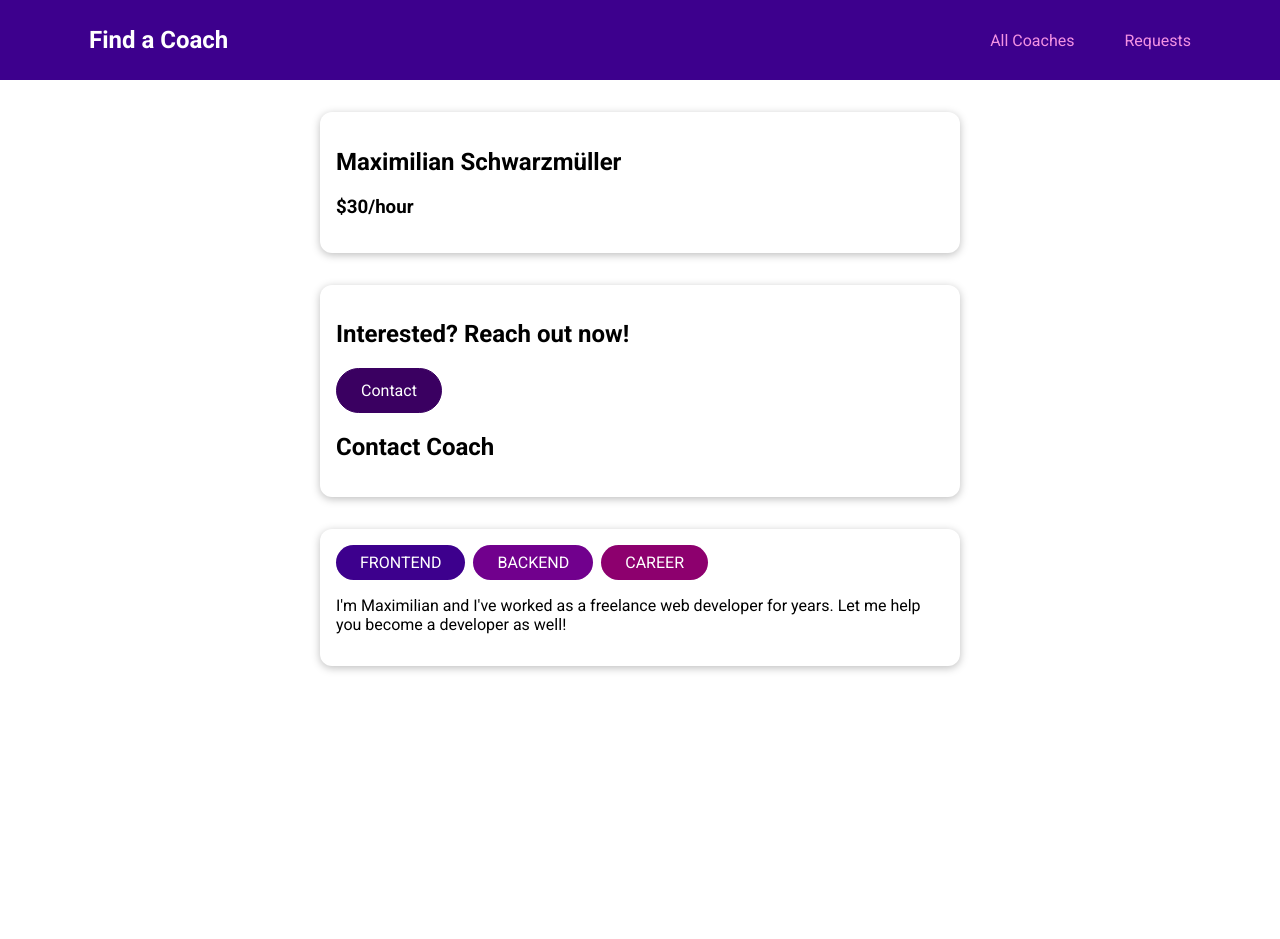
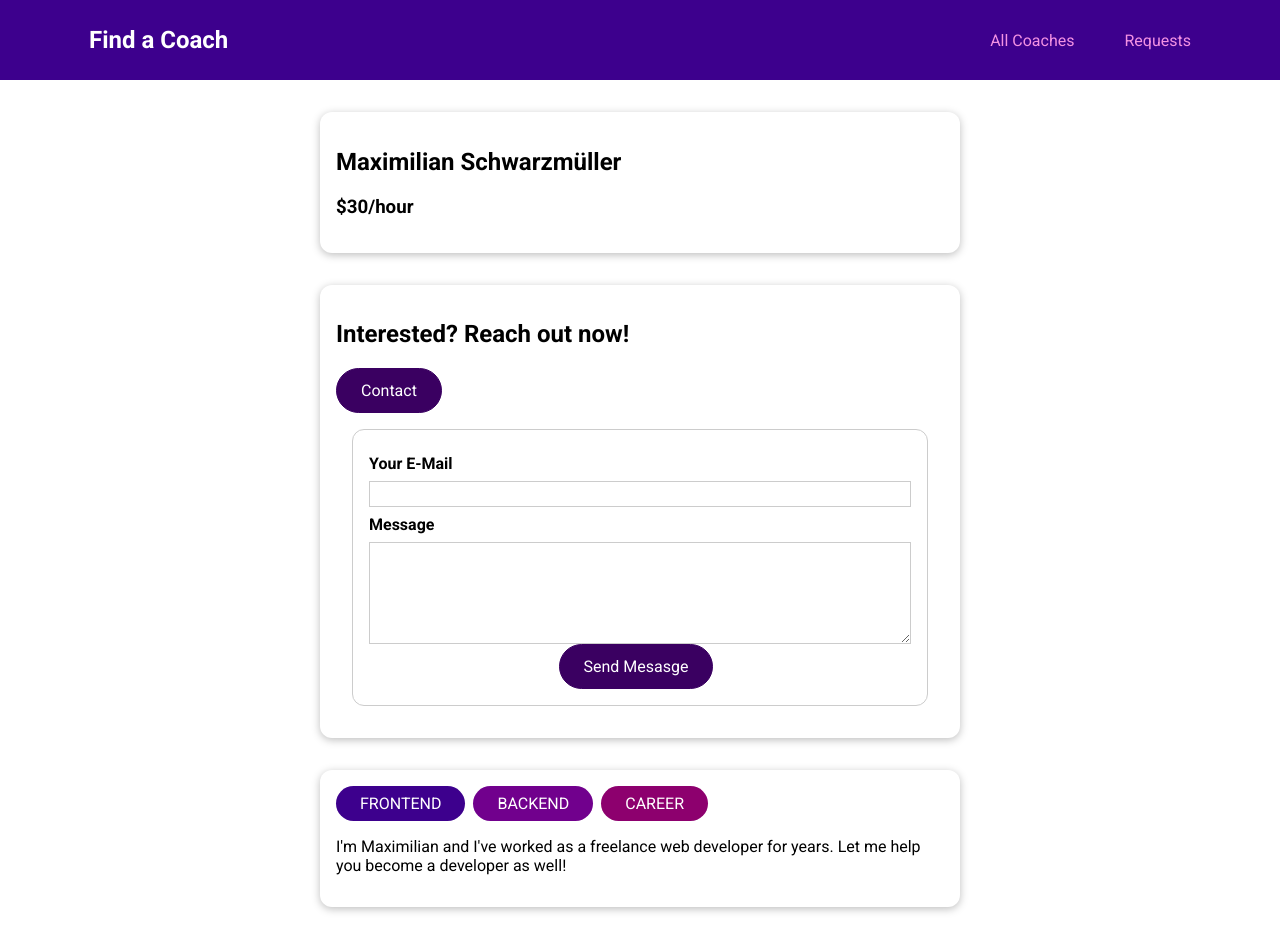
Before and after one commit to dwghdev/FindACoach, a Vue app: page /coaches/c1/contact in a window 1280 px wide. Before the commit the page ends 800 px from the top, so only its background shows below. Built offline with nearby package versions, Linux system fonts and the light colour scheme.

Commit message:
contact coach form

```diff
--- a/src/pages/requests/ContactCoach.vue
+++ b/src/pages/requests/ContactCoach.vue
@@ -1,6 +1,80 @@
 <template>
-  <h1>Contact Coach</h1>
+  <form @submit.prevent="submitForm">
+    <div class="form-control">
+      <label for="email">Your E-Mail</label>
+      <input type="email" id="email" v-model.trim="email" />
+    </div>
+    <div>
+      <label for="message">Message</label>
+      <textarea rows="5" id="message" v-model.trim="message" />
+    </div>
+      <p class="errors" v-if="!formIsValid">Please enter a valid email and non-empty message.</p>
+    <div class="actions">
+      <base-button>Send Mesasge</base-button>
+    </div>
+  </form>
 </template>
 
 <script>
+export default {
+  data() {
+    return {
+      email: '',
+      message: '',
+      formIsValid: true
+    };
+  },
+  methods: {
+    submitForm() {
+      this.formIsValid = true;
+      if (this.email === '' || !this.email.includes('@') || this.message === '') {
+        this.formIsValid = false;
+        return;
+      }
+    }
+  }
+}
 </script>
+
+<style scoped>
+form {
+  margin: 1rem;
+  padding: 1rem;
+  border-radius: 12px;
+  border: 1px solid #ccc;
+}
+
+.form-control {
+  margin: 0.5rem 0;
+}
+
+label {
+  display: block;
+  font-weight: bold;
+  margin-bottom: 0.5rem;
+}
+
+input, textarea {
+  width: 100%;
+  font: inherit;
+  display: block;
+  padding: 0.15rem;
+  border: 1px solid #ccc;
+}
+
+input:focus,
+textarea:focus {
+  outline: none;
+  border-color: #3d008d;
+  background-color: #faf6ff;
+}
+
+.errors {
+  color: red;
+  font-weight: bold;
+}
+
+.actions {
+  text-align: center;
+}
+</style>
```
